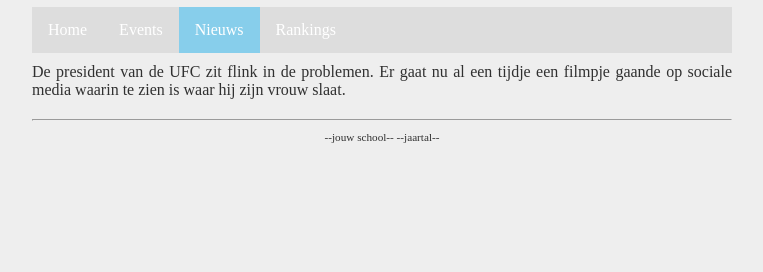
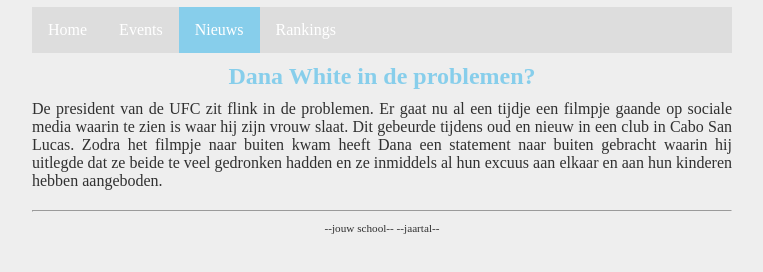
Before and after one commit to emmaus-archief/2223-4H-website-4hin2-quinten, a plain HTML site: page info.html in a window 1280 px wide. Shown: the part 80-352 px from the top of the page, without its empty margins (258-1021 px from the left). Drawn offline with Linux system fonts and the light colour scheme.

Commit message:
Nieuws tekst afgemaakt

```diff
--- a/info.html
+++ b/info.html
@@ -25,7 +25,8 @@
     </nav>
 
     <main>
-      <p>De president van de UFC zit flink in de problemen. Er gaat nu al een tijdje een filmpje gaande op sociale media waarin te zien is waar hij zijn vrouw slaat.</p>
+      <h2>Dana White in de problemen?</h2>
+      <p>De president van de UFC zit flink in de problemen. Er gaat nu al een tijdje een filmpje gaande op sociale media waarin te zien is waar hij zijn vrouw slaat. Dit gebeurde tijdens oud en nieuw in een club in Cabo San Lucas. Zodra het filmpje naar buiten kwam heeft Dana een statement naar buiten gebracht waarin hij uitlegde dat ze beide te veel gedronken hadden en ze inmiddels al hun excuus aan elkaar en aan hun kinderen hebben aangeboden. </p>
     </main>
 
     <footer>
```
